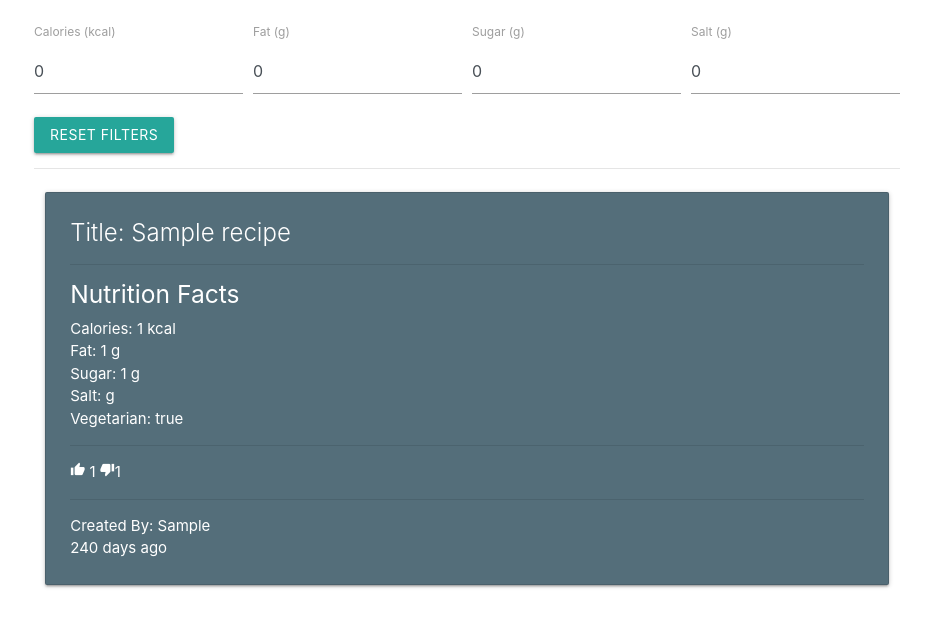
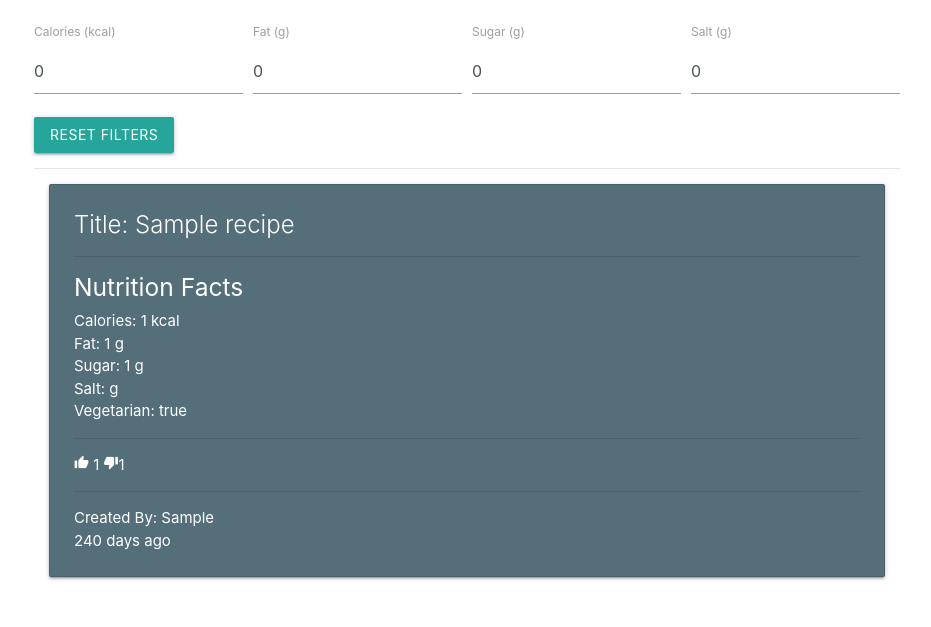
Before and after one commit to scxr/bonhacketit, a FastAPI app: page / in a window 1280 px wide. Shown: the part 160-787 px from the top of the page, without its empty margins (173-1104 px from the left). Run offline with FastAPI, Linux system fonts and the light colour scheme; tables that the repository leaves empty hold one stand-in row (values such as "Sample post"); some libraries are stand-ins or nearby versions.

Commit message:
fixed small bug

```diff
--- a/templates/index.html
+++ b/templates/index.html
@@ -47,7 +47,6 @@
     <button class="btn btn-primary" @click="resetFilters">Reset Filters</button>
     <hr />
     <div class="recipes">
-      <div class="row">
       <div class="col" v-for="recipe in recipes">
         <div class="card blue-grey darken-1">
           <div class="card-content white-text">
@@ -62,8 +61,7 @@
             <hr />
             <p>
               <i class="material-icons tiny">thumb_up</i> ${ recipe.likes }
-                <i class="material-icons tiny">thumb_down</i>${ recipe.dislikes
-                }
+              <i class="material-icons tiny">thumb_down</i>${ recipe.dislikes }
             </p>
             <hr />
             <p>Created By: ${ recipe.created_by }</p>
@@ -78,6 +76,5 @@
     </div>
   </div>
 </div>
-</div>
 <script src="/static/vue/home.js"></script>
 {% endblock content %}
```
Also changed, not shown: images/anotherone.jpeg (added). Lines whose indentation alone changed are shown as unchanged.
